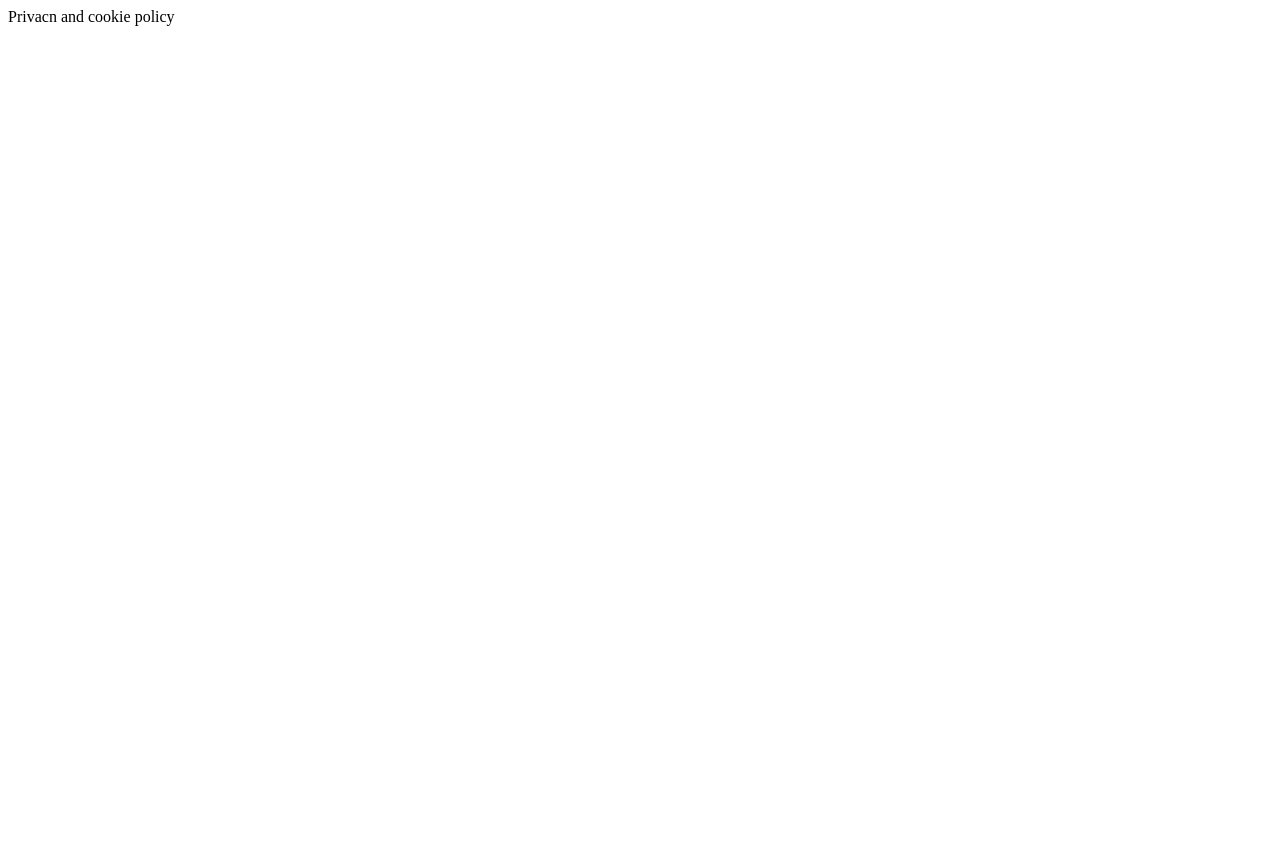
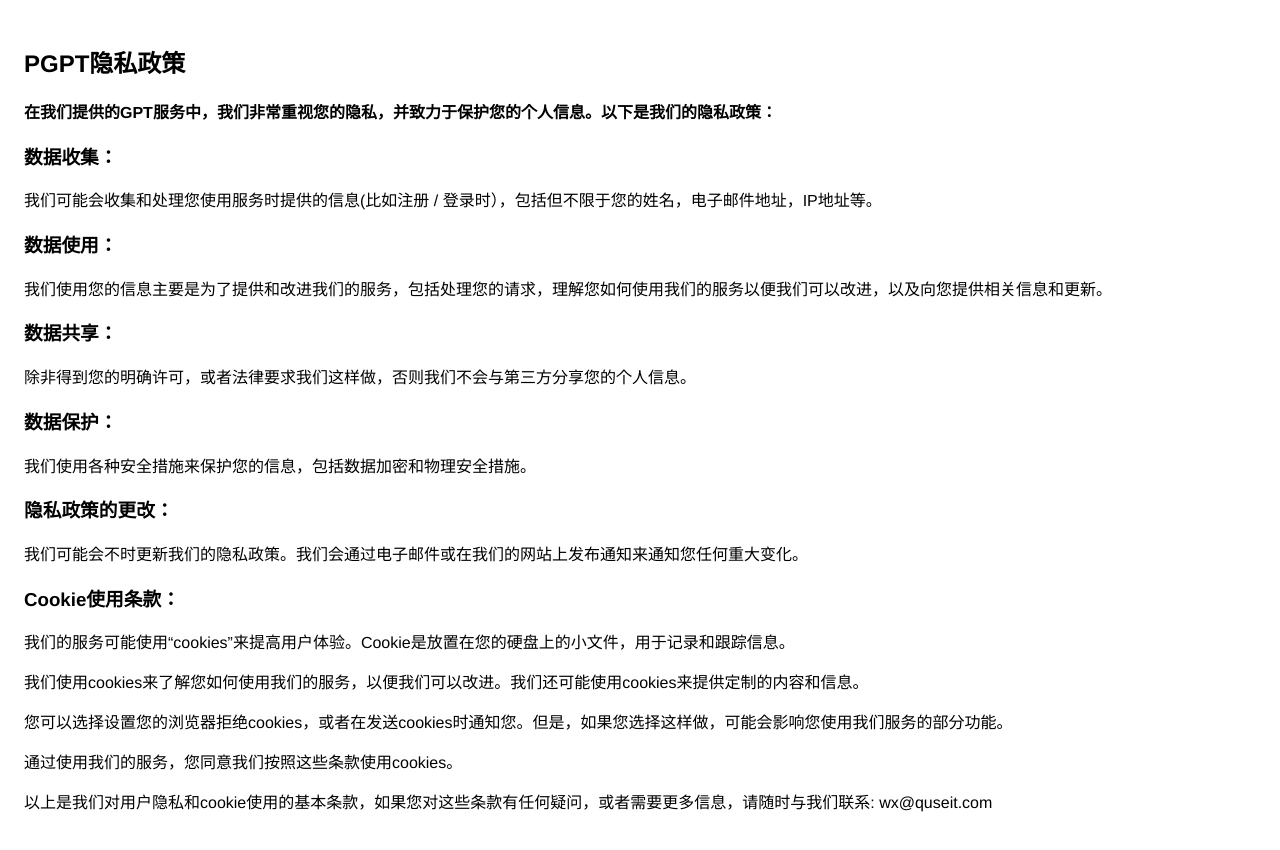
Before and after one commit to QUSEIT/pgpt.cloud, a plain HTML site: page privacy-and-cookie-policy/index.html in a window 1280 px wide. Before the commit the page ends 800 px from the top, so only its background shows below. Drawn offline with Linux system fonts and the light colour scheme.

Commit message:
Update index.html

```diff
--- a/privacy-and-cookie-policy/index.html
+++ b/privacy-and-cookie-policy/index.html
@@ -1 +1,66 @@
-Privacn and cookie policy
+
+<!DOCTYPE html>
+<html>
+<head>
+  <meta charset='utf-8'>
+  <meta name='viewport' content='width=device-width'>
+  <title>PGPT隐私政策</title>
+  <style> body { font-family: 'Helvetica Neue', Helvetica, Arial, sans-serif; padding:1em; } </style>
+</head>
+<body>
+  <h2>PGPT隐私政策</h2>
+
+
+<strong>
+在我们提供的GPT服务中，我们非常重视您的隐私，并致力于保护您的个人信息。以下是我们的隐私政策：
+</strong>
+  <h3>
+数据收集：
+  </h3>
+  <p>
+我们可能会收集和处理您使用服务时提供的信息(比如注册 / 登录时），包括但不限于您的姓名，电子邮件地址，IP地址等。
+  </p>
+  <h3>
+数据使用：
+  </h3>
+  <p>
+我们使用您的信息主要是为了提供和改进我们的服务，包括处理您的请求，理解您如何使用我们的服务以便我们可以改进，以及向您提供相关信息和更新。
+  </p>
+  <h3>
+数据共享：
+  </h3>
+  <p>
+除非得到您的明确许可，或者法律要求我们这样做，否则我们不会与第三方分享您的个人信息。
+</p>
+  <h3>
+数据保护：
+  </h3>
+  <p>
+我们使用各种安全措施来保护您的信息，包括数据加密和物理安全措施。
+  </p>
+  <h3>
+隐私政策的更改：
+  </h3>
+  <p>
+我们可能会不时更新我们的隐私政策。我们会通过电子邮件或在我们的网站上发布通知来通知您任何重大变化。
+  </p>
+  <h3>
+Cookie使用条款：
+  </h3>
+  <p>
+我们的服务可能使用“cookies”来提高用户体验。Cookie是放置在您的硬盘上的小文件，用于记录和跟踪信息。
+  </p>
+
+<p>
+我们使用cookies来了解您如何使用我们的服务，以便我们可以改进。我们还可能使用cookies来提供定制的内容和信息。
+</p>
+  <p>您可以选择设置您的浏览器拒绝cookies，或者在发送cookies时通知您。但是，如果您选择这样做，可能会影响您使用我们服务的部分功能。
+  </p>
+  <p>
+    通过使用我们的服务，您同意我们按照这些条款使用cookies。
+  </p>
+  <p>
+    以上是我们对用户隐私和cookie使用的基本条款，如果您对这些条款有任何疑问，或者需要更多信息，请随时与我们联系: wx@quseit.com
+  </p>
+</body>
+</html>
```
